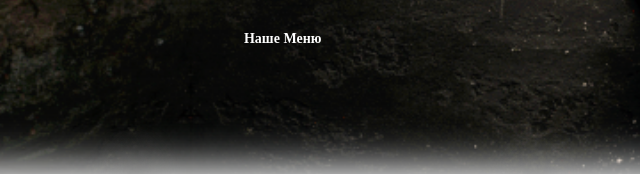
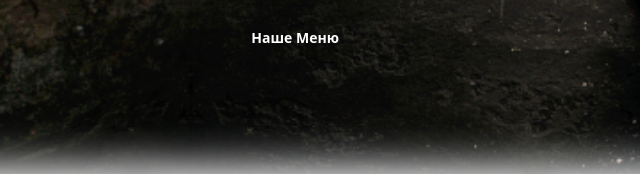
Before and after one commit to IvanUkraine1/practic, a plain HTML site: page index.html in a window 1280 px wide. Shown: the part 543-717 px from the top of the page, 299-939 px from the left. Drawn offline with nearby package versions, Linux system fonts and the light colour scheme.

Commit message:
Update index.html

```diff
--- a/index.html
+++ b/index.html
@@ -49,7 +49,7 @@
                     </div>
 
                     <div class='header-bth'>
-                        <a href='#menu' class='header-button, nav-item'>Наше Меню</a>
+                        <a href='#menu' class='header-button'>Наше Меню</a>
                     </div>
 
                 </div>
```
